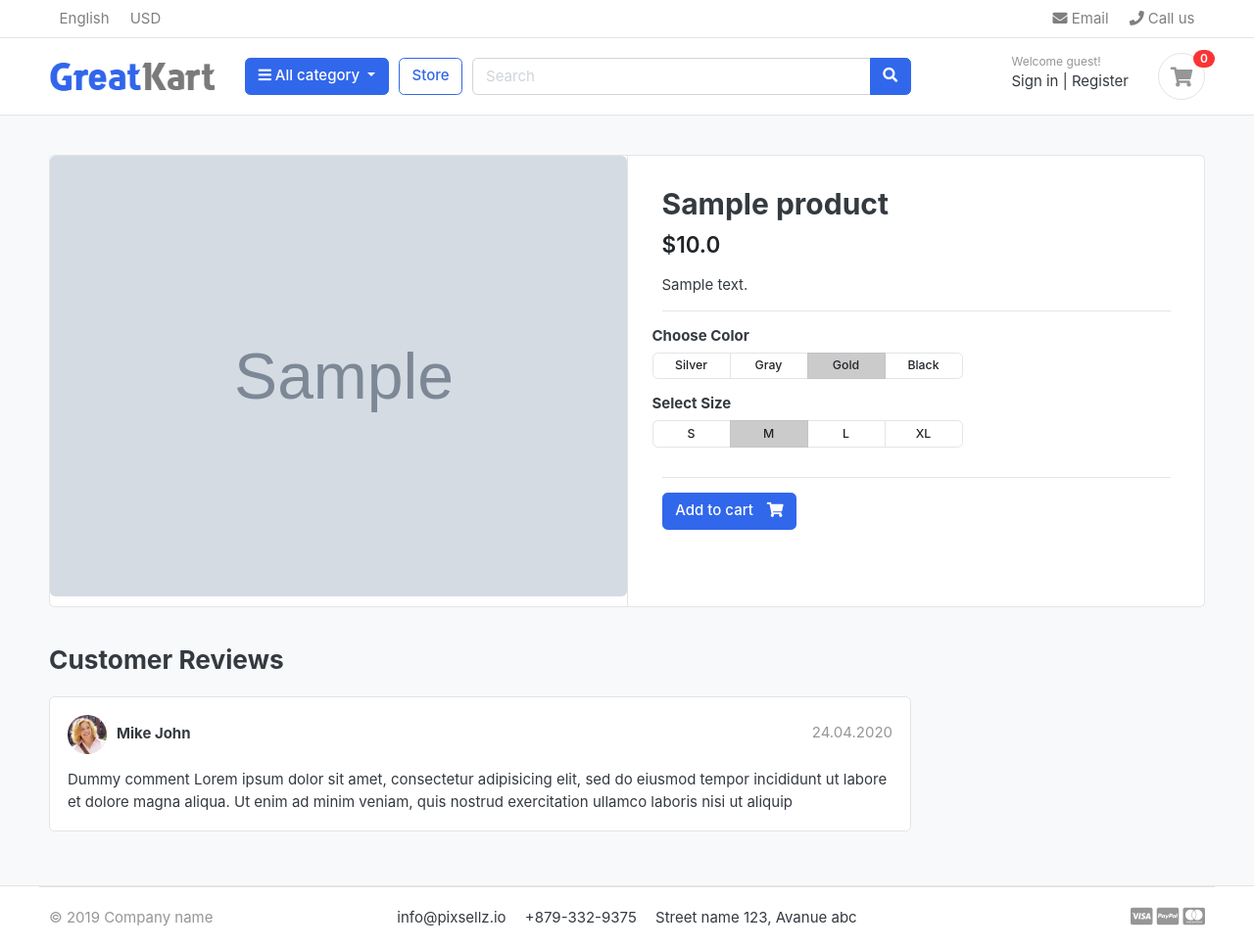
After one commit to dipk-pawar/all_in_one_store, a Django app: a page that uses templates/includes/navbar.html in a window 1280 px wide. The commit adds this page. Shown: the whole page at 98% size. Run offline with Django 3.2, Linux system fonts and the light colour scheme; tables that the repository leaves empty hold one stand-in row (values such as "Sample post"); grey boxes marked "Sample" are stand-in pictures; some libraries are stand-ins or nearby versions; some web fonts are replaced.

Commit message:
added product detail page and added the links on every required pages

```diff
--- a/apps/store/models.py
+++ b/apps/store/models.py
@@ -1,4 +1,5 @@
 from django.db import models
+from django.urls import reverse
 from apps.category.models import Category
 
 
@@ -15,5 +16,8 @@ class Product(models.Model):
     created_date = models.DateTimeField(auto_now_add=True)
     modified_date = models.DateTimeField(auto_now=True)
 
+    def get_url(self):
+        return reverse("product_detail", args=[self.category.slug, self.slug])
+
     def __str__(self):
         return self.product_name
--- a/apps/store/urls.py
+++ b/apps/store/urls.py
@@ -1,7 +1,12 @@
-from apps.store.views import store
+from apps.store.views import store, product_detail
 from django.urls import path
 
 urlpatterns = [
     path("", store, name="store"),
     path("<slug:category_slug>", store, name="product_with_category"),
+    path(
+        "<slug:category_slug>/<slug:product_slug>",
+        product_detail,
+        name="product_detail",
+    ),
 ]
--- a/apps/store/views.py
+++ b/apps/store/views.py
@@ -16,3 +16,15 @@ def store(request, category_slug=None):
         "store/store.html",
         context={"products": products, "product_counts": product_counts},
     )
+
+
+def product_detail(request, category_slug, product_slug):
+    try:
+        single_product = Product.objects.get(
+            category__slug=category_slug, slug=product_slug
+        )
+    except Exception as e:
+        raise e
+    return render(
+        request, "store/product_detail.html", context={"single_product": single_product}
+    )
--- a/templates/includes/navbar.html
+++ b/templates/includes/navbar.html
@@ -27,7 +27,7 @@
 	<div class="container">
 <div class="row align-items-center">
 	<div class="col-lg-2 col-md-3 col-6">
-		<a href="./" class="brand-wrap">
+		<a href="{% url 'home' %}" class="brand-wrap">
 			<img class="logo" src="{% static './images/logo.png' %}">
 		</a> <!-- brand-wrap.// -->
 	</div>
--- /dev/null
+++ b/templates/store/product_detail.html
@@ -0,0 +1,115 @@
+{% extends "base.html" %}
+{% load static %}
+{% block body_content %}
+<section class="section-content padding-y bg">
+<div class="container">
+
+<!-- ============================ COMPONENT 1 ================================= -->
+<div class="card">
+	<div class="row no-gutters">
+		<aside class="col-md-6">
+<article class="gallery-wrap">
+	<div class="img-big-wrap">
+	   <a href="#"><img src="{{single_product.image.url}}"></a>
+	</div> <!-- img-big-wrap.// -->
+
+</article> <!-- gallery-wrap .end// -->
+		</aside>
+		<main class="col-md-6 border-left">
+<article class="content-body">
+
+<h2 class="title">{{single_product.product_name}}</h2>
+
+<div class="mb-3">
+	<var class="price h4">${{single_product.price}}</var>
+</div>
+
+<p>{{single_product.description}}</p>
+
+
+<hr>
+	<div class="row">
+		<div class="item-option-select">
+			<h6>Choose Color</h6>
+			<div class="btn-group btn-group-sm btn-group-toggle" data-toggle="buttons">
+			  <label class="btn btn-light">
+			    <input type="radio" name="radio_color"> Silver
+			  </label>
+			  <label class="btn btn-light">
+			    <input type="radio" name="radio_color" > Gray
+			  </label>
+			  <label class="btn btn-light active">
+			    <input type="radio" name="radio_color checked"> Gold
+			  </label>
+			  <label class="btn btn-light">
+			    <input type="radio" name="radio_color"> Black
+			  </label>
+			</div>
+		</div>
+	</div> <!-- row.// -->
+	<div class="row">
+		<div class="item-option-select">
+			<h6>Select Size</h6>
+			<div class="btn-group btn-group-sm btn-group-toggle" data-toggle="buttons">
+			  <label class="btn btn-light">
+			    <input type="radio" name="radio_color"> S
+			  </label>
+			  <label class="btn btn-light active">
+			    <input type="radio" name="radio_color" checked> M
+			  </label>
+			  <label class="btn btn-light">
+			    <input type="radio" name="radio_color"> L
+			  </label>
+			  <label class="btn btn-light">
+			    <input type="radio" name="radio_color"> XL
+			  </label>
+			</div>
+		</div>
+	</div> <!-- row.// -->
+	<hr>
+	<a href="./product-detail.html" class="btn  btn-primary"> <span class="text">Add to cart</span> <i class="fas fa-shopping-cart"></i>  </a>
+</article> <!-- product-info-aside .// -->
+		</main> <!-- col.// -->
+	</div> <!-- row.// -->
+</div> <!-- card.// -->
+<!-- ============================ COMPONENT 1 END .// ================================= -->
+
+<br>
+
+<div class="row">
+			<div class="col-md-9">
+
+	<header class="section-heading">
+		<h3>Customer Reviews </h3>
+
+	</header>
+
+	<article class="box mb-3">
+		<div class="icontext w-100">
+			<img src="{% static './images/avatars/avatar1.jpg' %}" class="img-xs icon rounded-circle">
+			<div class="text">
+				<span class="date text-muted float-md-right">24.04.2020 </span>
+				<h6 class="mb-1">Mike John </h6>
+
+			</div>
+		</div> <!-- icontext.// -->
+		<div class="mt-3">
+			<p>
+				Dummy comment Lorem ipsum dolor sit amet, consectetur adipisicing elit, sed do eiusmod
+				tempor incididunt ut labore et dolore magna aliqua. Ut enim ad minim veniam,
+				quis nostrud exercitation ullamco laboris nisi ut aliquip
+			</p>
+		</div>
+	</article>
+
+
+
+	</div> <!-- col.// -->
+</div> <!-- row.// -->
+
+
+</div> <!-- container .//  -->
+</section>
+<!-- ========================= SECTION CONTENT END// ========================= -->
+
+{% endblock %}
--- a/templates/store/store.html
+++ b/templates/store/store.html
@@ -131,12 +131,12 @@
 		<figure class="card card-product-grid">
 			<div class="img-wrap">
 
-				<img src="{{product.image.url}}">
+				<a href="{{ product.get_url }}"><img src="{{product.image.url}}"></a>
 
 			</div> <!-- img-wrap.// -->
 			<figcaption class="info-wrap">
 				<div class="fix-height">
-					<a href="./product-detail.html" class="title">{{product.product_name}}</a>
+					<a href="{{ product.get_url }}" class="title">{{product.product_name}}</a>
 					<div class="price-wrap mt-2">
 						<span class="price">$ {{product.price}}</span>
 						<del class="price-old">${{product.price|add:500}}</del>
```
Also changed, not shown: templates/home.html (+4 -4 lines), all_in_one_store/static/images/banners/cover.jpg (added), static/images/banners/cover.jpg (added).
